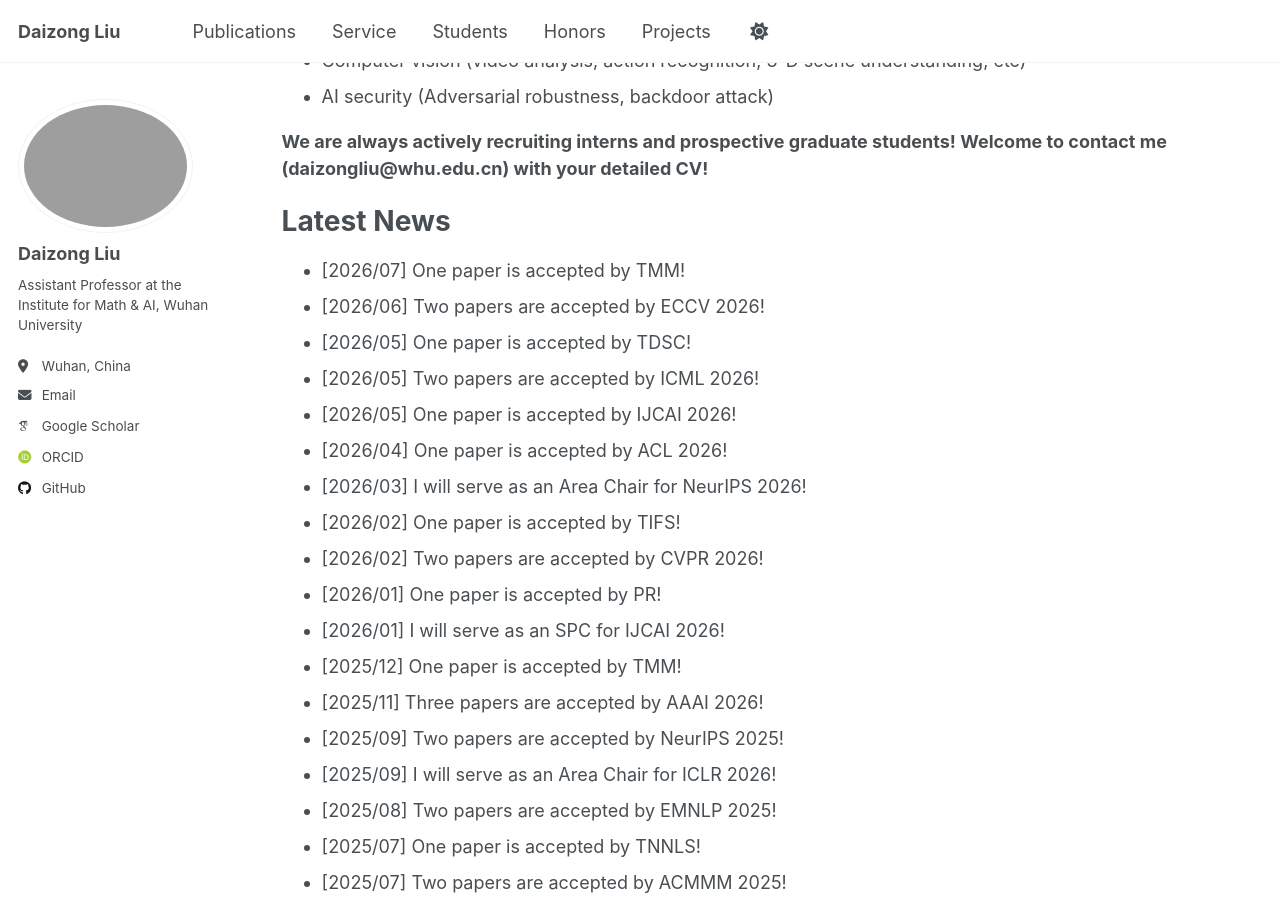
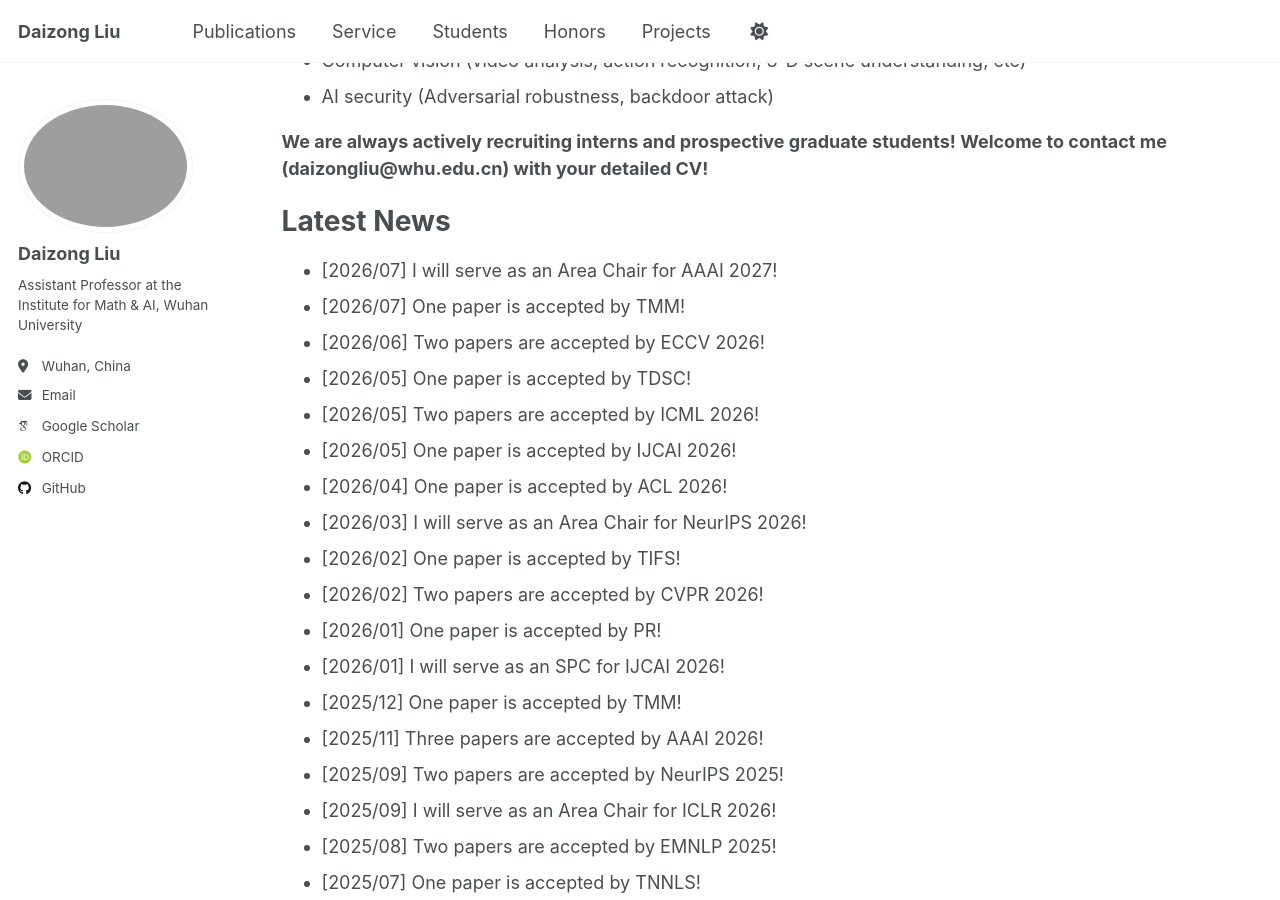
Before and after one commit to liudaizong/liudaizong.github.io, a Jekyll site: the page built from _pages/about.md, in a window 1280 px wide and 900 px high, scrolled down 424 px. Built offline with Jekyll 4.4.1, drawn with Linux system fonts in a browser that asks for light colours; some web fonts are replaced.

Commit message:
Update about.md

```diff
--- a/_pages/about.md
+++ b/_pages/about.md
@@ -20,6 +20,7 @@ My broad research interests include Multimodal Reasoning, 3D Point Cloud Percept
 
 Latest News
 ======
+* [2026/07] I will serve as an Area Chair for AAAI 2027!
 * [2026/07] One paper is accepted by TMM!
 * [2026/06] Two papers are accepted by ECCV 2026!
 * [2026/05] One paper is accepted by TDSC!
```
